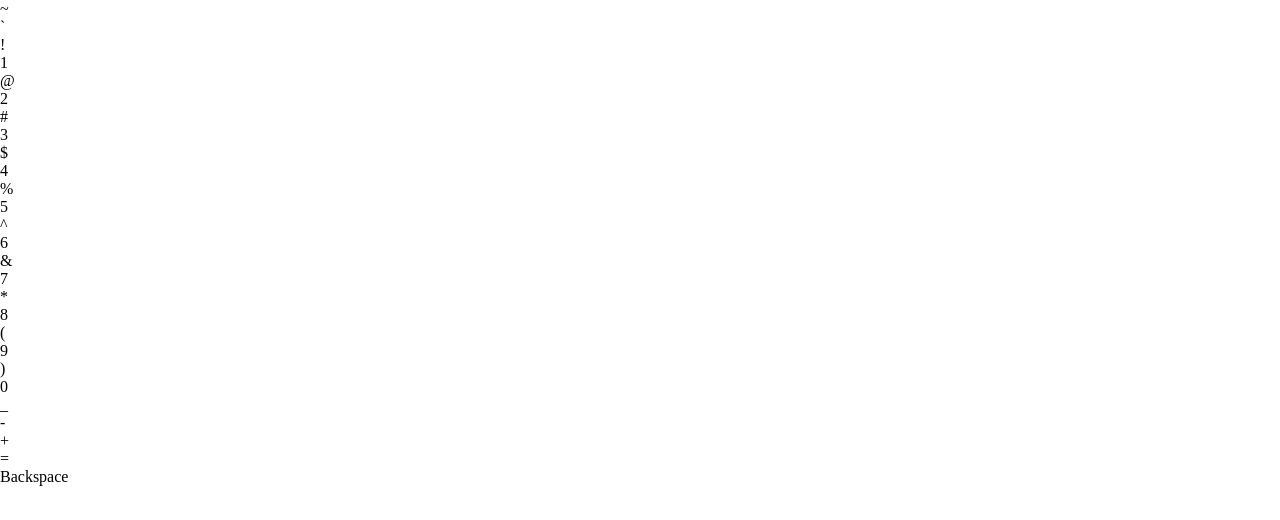
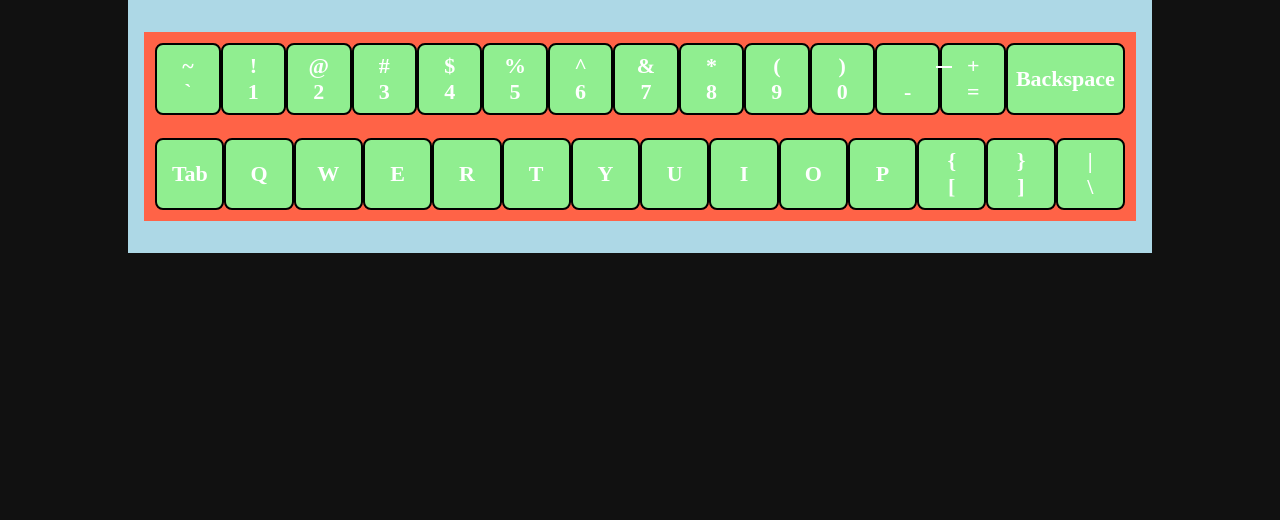
Before and after one commit to Ash222/KeyBoard, a plain HTML site: page index.html in a window 1280 px wide. Drawn offline with Linux system fonts and the light colour scheme.

Commit message:
New row
New row is added and styles are also added to make it look like proper keyboard. Background colors are not final as of yet.

```diff
--- a/index.html
+++ b/index.html
@@ -12,7 +12,9 @@
 <body>
 
     <div class="container">
+
         <div class="row">
+
             <div class="key">
                 <p class="upper">~</p>
                 <p class="lower">`</p>
@@ -58,17 +60,49 @@
                 <p class="lower">0</p>
             </div>
             <div class="key">
-                <p class="upper">_</p>
+                <!-- I've completely hidden this underscore here.
+                    Since, it was ugly. -->
+                <p class="upper underscore">_</p>
                 <p class="lower">-</p>
             </div>
             <div class="key">
                 <p class="upper">+</p>
                 <p class="lower">=</p>
             </div>
+            <div class="key backspace">
+                Backspace
+            </div>
+
+        </div>
+
+        <div class="row">
+
+            <div class="key tab">Tab</div>
+            <div class="key">Q</div>
+            <div class="key">W</div>
+            <div class="key">E</div>
+            <div class="key">R</div>
+            <div class="key">T</div>
+            <div class="key">Y</div>
+            <div class="key">U</div>
+            <div class="key">I</div>
+            <div class="key">O</div>
+            <div class="key">P</div>
             <div class="key">
-                <p class="backspace">Backspace</p>
+                <p class="upper">{</p>
+                <p class="lower">[</p>
             </div>
+            <div class="key">
+                <p class="upper">}</p>
+                <p class="lower">]</p>
+            </div>
+            <div class="key">
+                <p class="upper">|</p>
+                <p class="lower">\</p>
+            </div>
+
         </div>
+
     </div>
 
 </body>
--- a/res/css/styles.css
+++ b/res/css/styles.css
@@ -5,3 +5,62 @@
     padding: 0;
     box-sizing: border-box;
 }
+
+body {
+    background-color: #111;
+}
+
+.container {
+    display: flex;
+    flex-direction: column;
+    width: 80%;
+    /* remove background-color */
+    background-color: lightblue;
+    margin: auto;
+    padding: 2rem 1rem;
+}
+
+.row {
+    display: flex;
+    flex-direction: row;
+    /* remove background-color */
+    background-color: tomato;
+    justify-content: space-between;
+    padding: 0.7rem;
+}
+
+.key {
+    display: flex;
+    flex-direction: column;
+    padding: 0.5rem;
+    /* remove this bg-color */
+    background-color: lightgreen;
+    border: 2px solid black;
+    flex-basis: 80px;
+    border-radius: 8px;
+    color: white;
+    font-weight: 800;
+    font-size: 22px;
+    align-items: center;
+    justify-content: center;
+}
+
+/* ####################### UnderScore ###################### */
+.underscore {
+    position: static;
+    color: rgba(240, 248, 255, 0);
+}
+
+/* Why is it that even though underscore is positioned it's ::before , it is translating wrt to body or root? And this is not the first time I'm noticing this behaviour.  */
+
+.underscore::before {
+    content: "";
+    height: 1px;
+    width: 16px;
+    position: absolute;
+    top: 66px;
+    right: 20.5rem;
+    border: 0.12448rem solid white;
+}
+
+/* ##################### UnderScore End ###################### */
```
